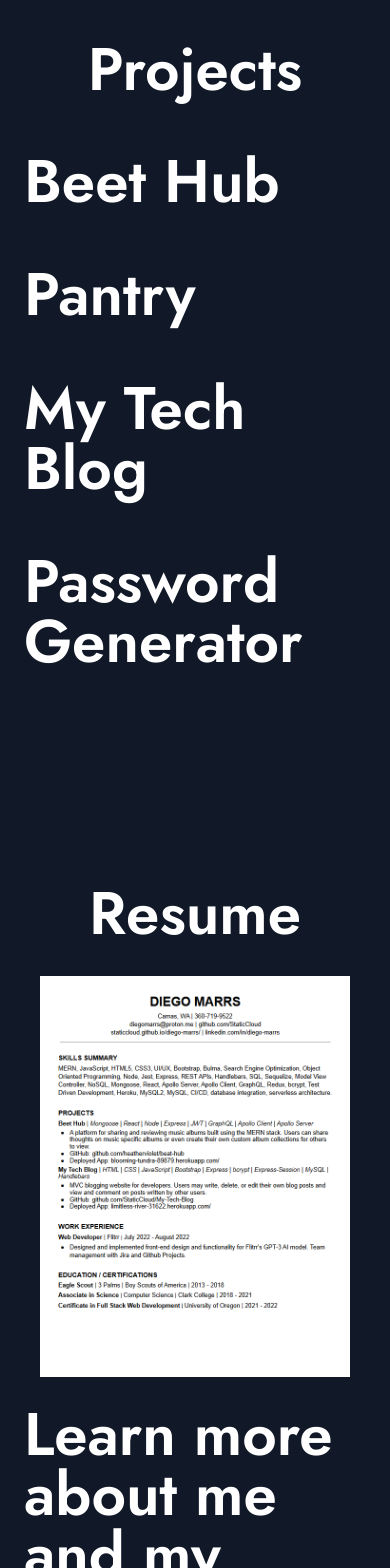
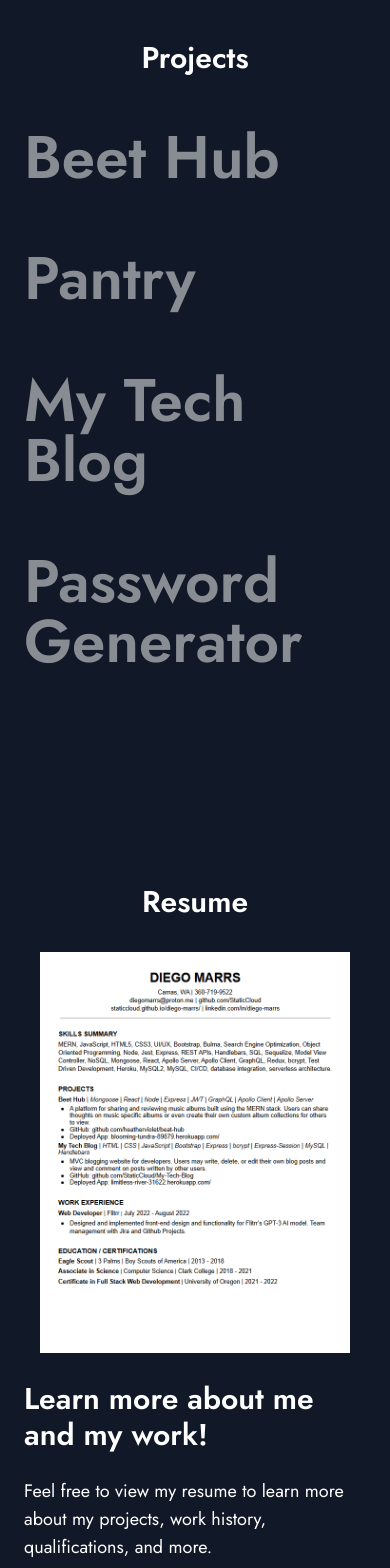
Before and after one commit to StaticCloud/diego-marrs, a React (Create React App) app: page / in a window 390 px wide. Shown: the part 900-2468 px from the top of the page. Built offline with nearby package versions, Linux system fonts and the light colour scheme.

Commit message:
responsive changes to projects and resume

```diff
--- a/package.json
+++ b/package.json
@@ -12,6 +12,7 @@
     "react-dom": "^18.2.0",
     "react-scripts": "5.0.1",
     "react-spring": "^9.5.2",
+    "react-waypoint": "^10.3.0",
     "web-vitals": "^2.1.0"
   },
   "scripts": {
--- a/src/components/Projects.js
+++ b/src/components/Projects.js
@@ -1,16 +1,23 @@
 import React from 'react';
 
 function Projects() {
+
+    const pages = [
+        'Beet Hub',
+        'Pantry',
+        'My Tech Blog',
+        'Password Generator'
+    ]
+
     return (
         <section className="min-h-screen flex flex-col w-full dark:bg-gray-900 dark:text-white py-20 z-40 relative">
             <div className="flex items-center">
-                <h1 className="text-6xl font-semibold inline-block p-4 mx-auto">Projects</h1>
+                <h1 className="text-3xl md:text-6xl font-semibold inline-block p-4 mx-auto">Projects</h1>
             </div>
             <div className="flex-1 flex flex-col justify-between py-9">
-                <h1 className="text-6xl md:text-8xl font-semibold px-6">Beet Hub</h1>
-                <h1 className="text-6xl md:text-8xl font-semibold px-6">Pantry</h1>
-                <h1 className="text-6xl md:text-8xl font-semibold px-6">My Tech Blog</h1>
-                <h1 className="text-6xl md:text-8xl font-semibold px-6">Password Generator</h1>
+                {pages.map((page, i) =>
+                    <h1 key={i} className="transition-all duration-200 text-6xl md:text-8xl font-semibold px-6 opacity-50 hover:opacity-100">{page}</h1>
+                )}
             </div>
         </section>
     );
--- a/src/components/Resume.js
+++ b/src/components/Resume.js
@@ -6,16 +6,16 @@ function Resume() {
     return (
         <section className="min-h-screen flex flex-col w-full dark:bg-gray-900 dark:text-white py-20 z-40 relative">
             <div className="flex items-center">
-                <h1 className="text-6xl font-semibold inline-block p-4 mx-auto">Resume</h1>
+                <h1 className="text-3xl md:text-6xl font-semibold inline-block p-4 mx-auto">Resume</h1>
             </div>
             <div className="flex-1 flex flex-wrap md:flex-row-reverse items-center h-full justify-center">
                 <div className="max-w-md px-6">
                     <img src={Prev} className="p-4"></img>
                 </div>
                 <div className="max-w-xl px-6">
-                    <h1 className="text-6xl font-semibold py-3">Learn more about me and my work!</h1>
-                    <p className="text-2xl py-3">Feel free to view my resume to learn more about my projects, work history, qualifications, and more.</p>
-                    <p className="text-3xl py-3 text-red-600">Download</p>
+                    <h1 className="text-3xl md:text-6xl font-semibold py-3">Learn more about me and my work!</h1>
+                    <p className="text-lg md:text-2xl py-3">Feel free to view my resume to learn more about my projects, work history, qualifications, and more.</p>
+                    <p className="text-xl md:text-3xl py-3 text-red-600">Download</p>
                 </div>
             </div>
         </section>
--- a/src/pages/Home.js
+++ b/src/pages/Home.js
@@ -6,7 +6,6 @@ import Projects from '../components/Projects'
 import Resume from '../components/Resume'
 
 function Home() {
-
     const [mode, setMode] = useState('dark')
 
     return (
```
Also changed, not shown: 1 other file (tests, documents, lock files or other folders).
